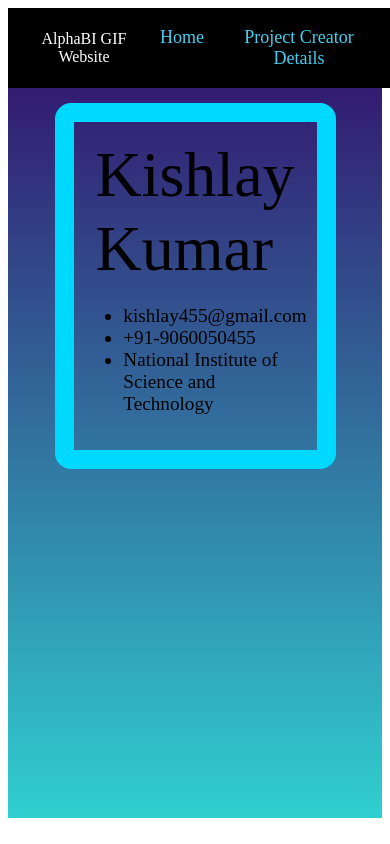
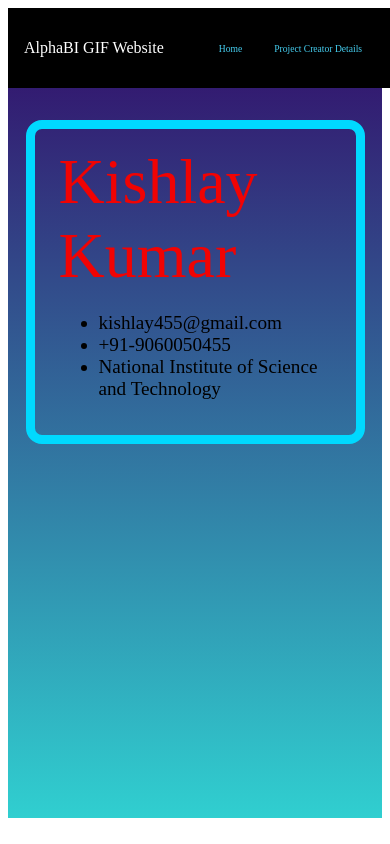
Before and after one commit to Kishlay22/gifsearch, a Next.js app: page /about in a window 390 px wide. Built offline with nearby package versions, Linux system fonts and the light colour scheme.

Commit message:
final commit

```diff
--- a/components/Forms/loginform.module.css
+++ b/components/Forms/loginform.module.css
@@ -76,9 +76,3 @@
     font-size: 1.2rem;
 
   }
-
-  @media screen and (max-width:450px){
-    .registerbtn{
-      font-size: 0.5rem;
-    }
-  }
--- a/components/Forms/regs.module.css
+++ b/components/Forms/regs.module.css
@@ -18,6 +18,7 @@
     display: flex;
     flex-wrap: wrap;
     gap:0.4rem;
+    flex-direction: row;
  }
 
   .loginbtn{
@@ -26,7 +27,7 @@
     text-decoration: none;
     border-radius: 2rem;
     padding: 0.6rem 1.4rem;
-
+    transition: 700ms;
   }
   .loginbtn:hover{
     color:white;
--- a/components/Layout/header.module.css
+++ b/components/Layout/header.module.css
@@ -29,7 +29,7 @@
     }
 
     .col2{
-      font-size: large;
+      font-size: 0.6rem;
     }
 
  }
--- a/components/welcome.module.css
+++ b/components/welcome.module.css
@@ -7,7 +7,7 @@
     text-align: center;
     margin: auto;
     font-size: 4rem;
-    color: rgb(29, 25, 135);
+    color: rgb(255, 255, 255);
     justify-content: center;
     align-items: center;
     box-sizing: content-box;
--- a/pages/about.module.css
+++ b/pages/about.module.css
@@ -1,16 +1,16 @@
 .aboutme{
-    margin: 4% auto;
-    border:1.2rem solid rgb(0, 217, 255);
+    margin: 2rem auto;
+    border:0.6rem solid rgb(0, 217, 255);
     display: flex;
     flex-direction: column;
     align-items: center;
     border-radius: 1rem;
-    width: 50vw;
+    width: 70vw;
     padding: 1rem 1.5rem;
 }
 
 .myname{
-    color: rgb(0, 0, 0);
+    color: rgb(241, 3, 3);
     font-size: 4rem;
 }
 .mydetails{
```
